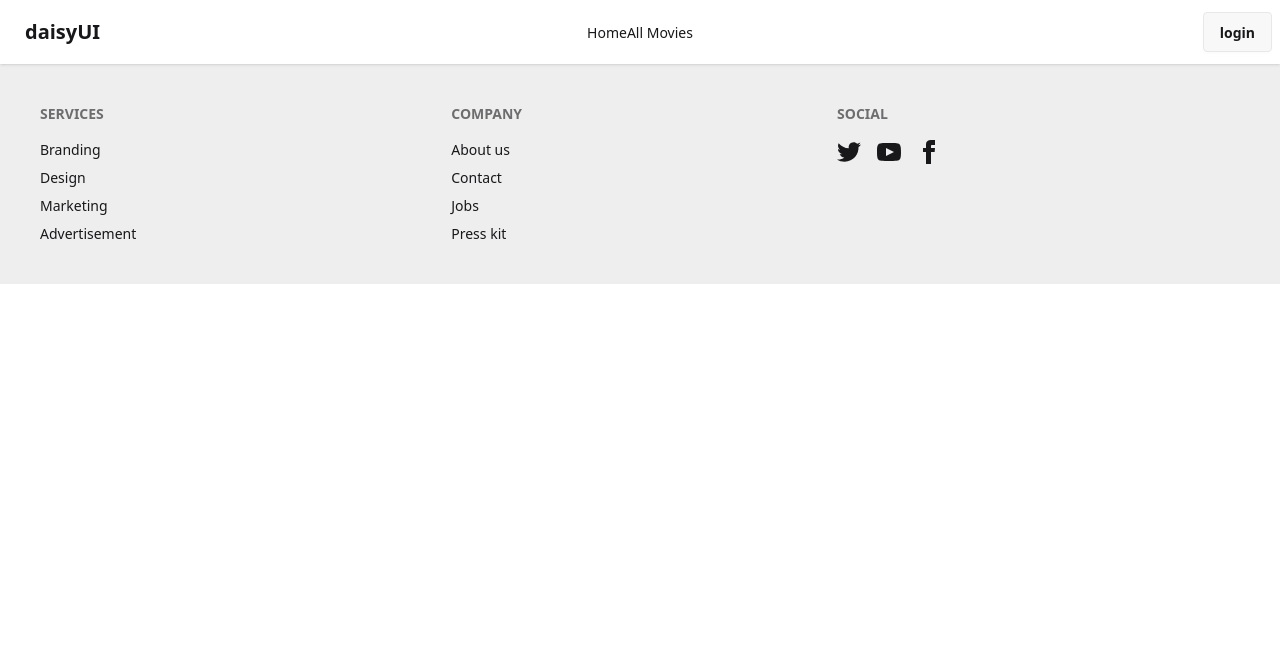
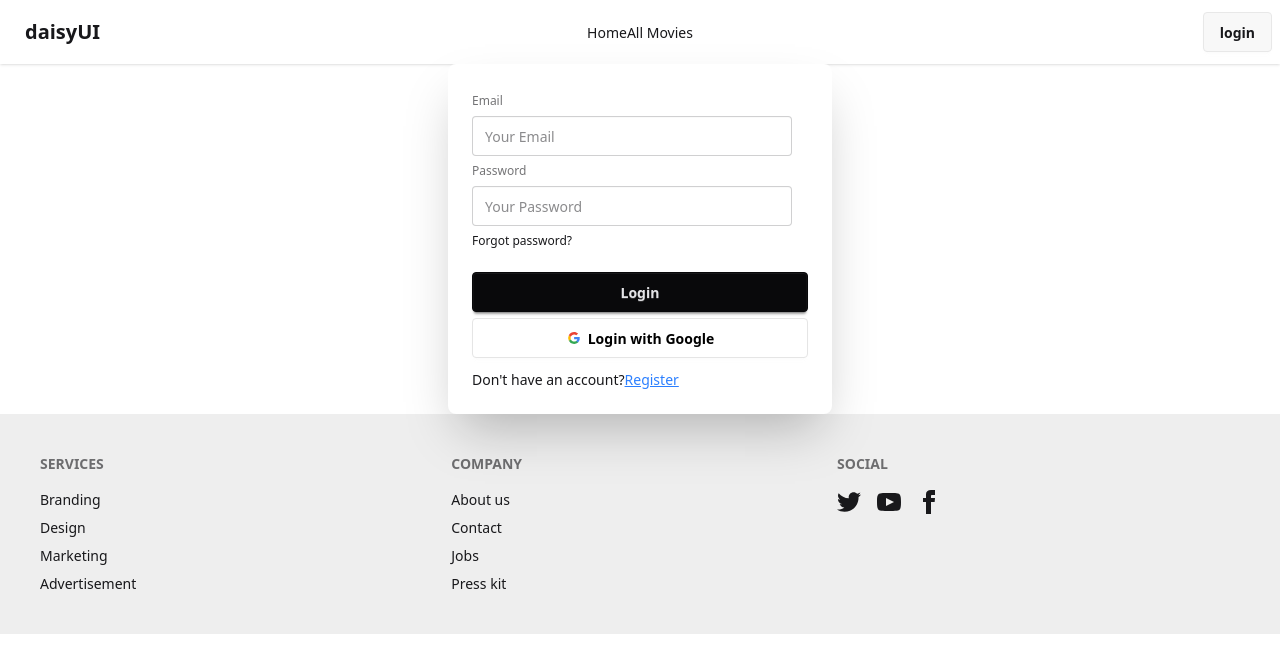
Before and after one commit to Abdullahbdbd/CineVerse, a React (Vite) app: page /login in a window 1280 px wide. Shown: the top 672 px of the page. Built offline with nearby package versions, Linux system fonts and the light colour scheme; no server answers.

Commit message:
Login Section

```diff
--- a/src/pages/Login/Login.jsx
+++ b/src/pages/Login/Login.jsx
@@ -1,10 +1,61 @@
-import React from 'react';
+import React, { use } from 'react';
+import { Link } from 'react-router';
+import { AuthContext } from '../../context/AuthProvider/AuthProvider';
+import { toast } from 'react-toastify';
 
 const Login = () => {
+    const{signIn}=use(AuthContext)
+
+    const handleSignIn=(e)=>{
+        e.preventDefault();
+        const email = e.target.email.value;
+        const password = e.target.password.value;
+        console.log(email, password);
+
+        signIn(email, password)
+        .then(res=>{
+            toast.success('Login Complete')
+            e.target.reset()
+        })
+        .catch(err=>{
+            toast.warning('some problem')
+        })
+
+
+
+    }
     return (
-        <div>
+    <div className="card bg-base-100 w-full max-w-sm mx-auto shrink-0 shadow-2xl">
+      <div className="card-body">
+        <form onSubmit={handleSignIn}>
+        <fieldset className="fieldset">
+              {/* email  */}
+              <label className="label">Email</label>
+              <input type="email" name="email" className="input" placeholder="Your Email" required />
 
-        </div>
+              {/* password */}
+              <label className="label">Password</label>
+              <input type="password" name="password" className="input" placeholder="Your Password" required />
+          <div><a className="link link-hover">Forgot password?</a></div>
+          <button className="btn btn-neutral mt-4">Login</button>
+
+          {/* Google */}
+            <button className="btn bg-white text-black border-[#e5e5e5]">
+            <svg aria-label="Google logo" width="16" height="16" xmlns="http://www.w3.org/2000/svg" viewBox="0 0 512 512"><g><path d="m0 0H512V512H0" fill="#fff"></path><path fill="#34a853" d="M153 292c30 82 118 95 171 60h62v48A192 192 0 0190 341"></path><path fill="#4285f4" d="m386 400a140 175 0 0053-179H260v74h102q-7 37-38 57"></path><path fill="#fbbc02" d="m90 341a208 200 0 010-171l63 49q-12 37 0 73"></path><path fill="#ea4335" d="m153 219c22-69 116-109 179-50l55-54c-78-75-230-72-297 55"></path></g></svg>
+            Login with Google
+            </button>
+        </fieldset>
+        </form>
+
+         <p className="text-sm">
+              Don't have an account?
+              <Link to="/register" className="text-blue-500 underline">
+                Register
+              </Link>
+            </p>
+      </div>
+    </div>
+
     );
 };
 
```
